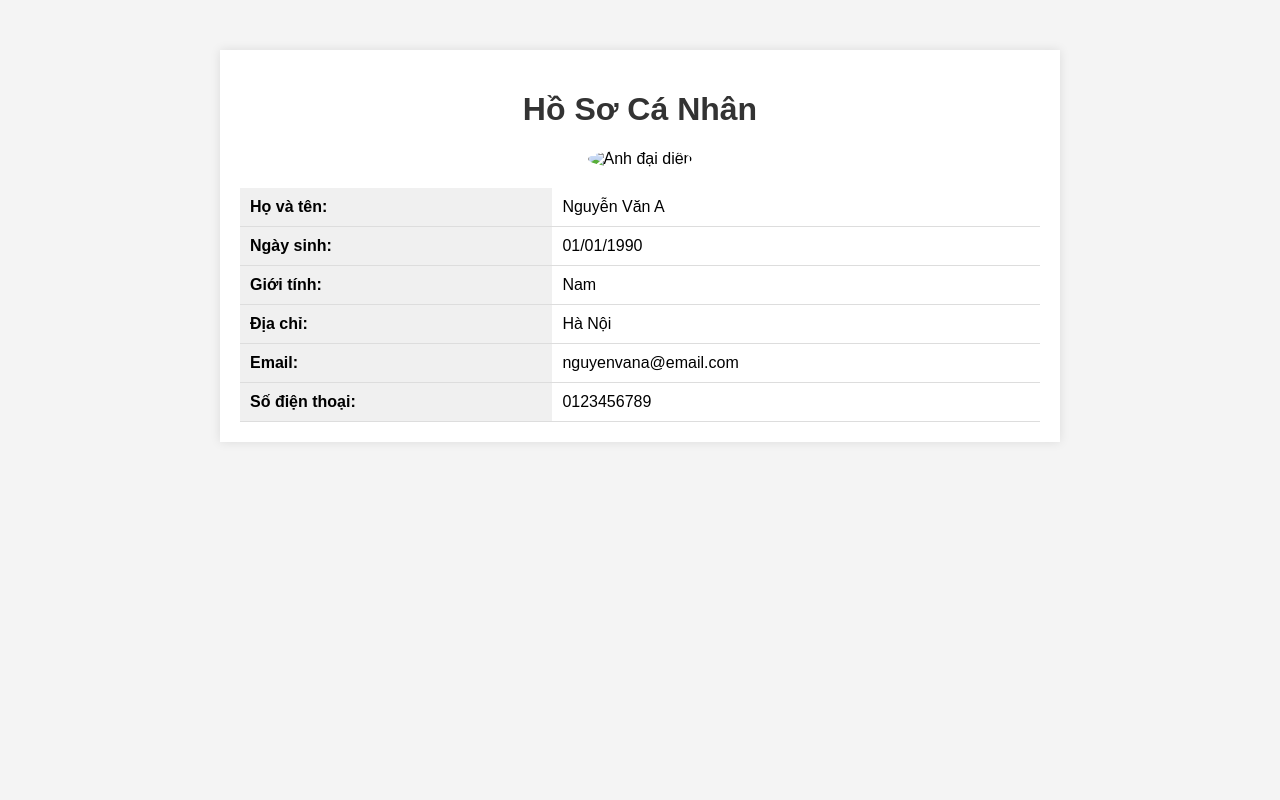
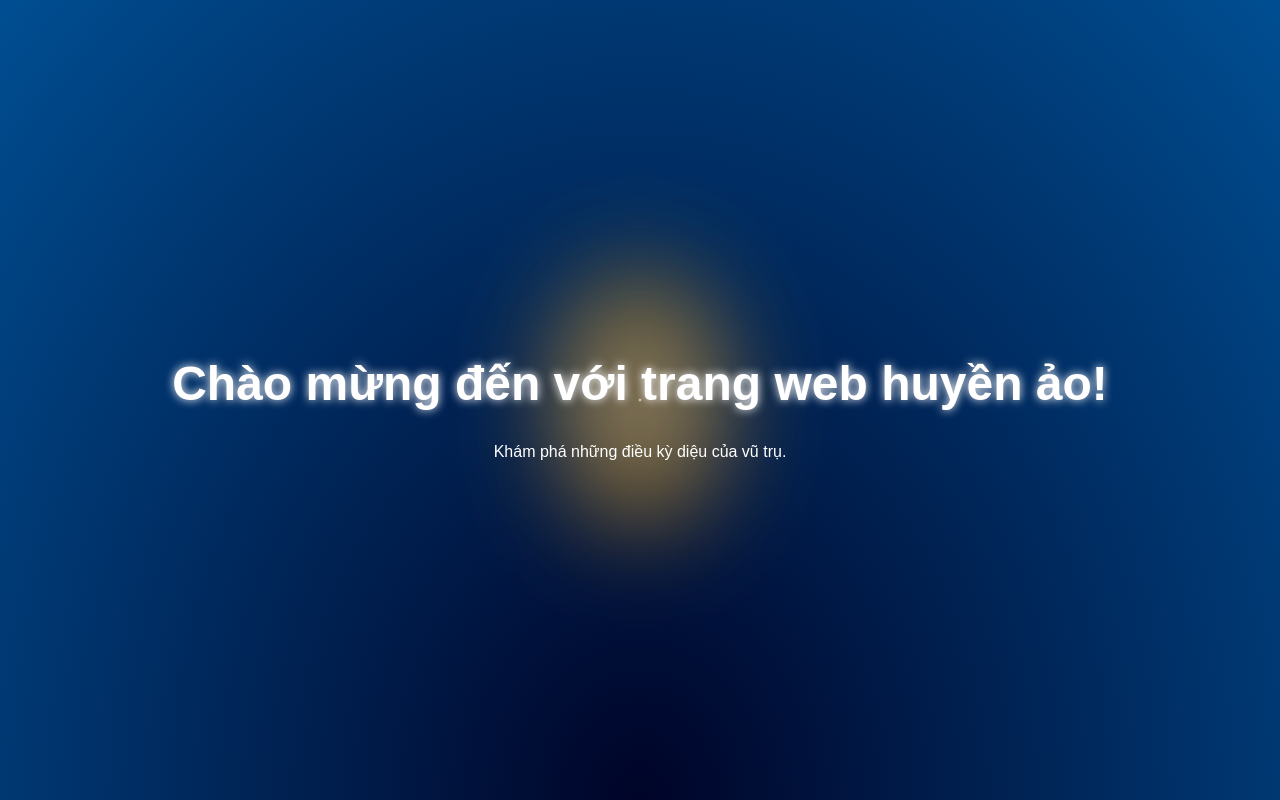
Before and after one commit to Kienvcs/hola, a plain HTML site: page index.html in a window 1280 px wide. Drawn offline with Linux system fonts and the light colour scheme.

Commit message:
Update index.html

```diff
--- a/index.html
+++ b/index.html
@@ -3,90 +3,144 @@
 <head>
   <meta charset="UTF-8">
   <meta name="viewport" content="width=device-width, initial-scale=1.0">
-    <title>Hồ Sơ Cá Nhân</title>
+  <title>Nền Trang Huyền Ảo</title>
   <style>
     body {
-            font-family: Arial, sans-serif;
       margin: 0;
-            padding: 0;
-            background-color: #f4f4f4;
+      overflow: hidden;
+      background: radial-gradient(ellipse at bottom, #000428, #004e92);
+      /* Sử dụng radial-gradient để tạo hiệu ứng lan tỏa từ dưới lên */
     }
 
     .container {
-            max-width: 800px;
-            margin: 50px auto;
+      position: relative;
+      height: 100vh;
+      display: flex;
+      justify-content: center;
+      align-items: center;
+      perspective: 1000px; /* Tạo hiệu ứng 3D cho các ngôi sao */
+    }
+
+    .star {
+      position: absolute;
+      width: 2px;
+      height: 2px;
       background-color: #fff;
-            padding: 20px;
-            box-shadow: 0 0 10px rgba(0, 0, 0, 0.1);
+      border-radius: 50%;
+      box-shadow: 0 0 10px #fff;
+      animation: twinkle 2s linear infinite, move 10s linear infinite;
+      /* Thêm animation di chuyển cho ngôi sao */
+    }
+
+    @keyframes twinkle {
+      0%, 100% {
+        opacity: 1;
+      }
+      50% {
+        opacity: 0.2;
+      }
+    }
+
+    /* Animation di chuyển với hiệu ứng 3D */
+    @keyframes move {
+      0% {
+        transform: translateZ(0px);
+      }
+      50% {
+        transform: translateZ(200px); /* Di chuyển ngôi sao ra xa */
+      }
+      100% {
+        transform: translateZ(0px);
+      }
+    }
+
+    .star:nth-child(n) {
+      top: random(0%, 100%);
+      left: random(0%, 100%);
+      animation-delay: random(0s, 2s);
+    }
+
+    /* Tinh vân với nhiều màu sắc hơn */
+    .nebula {
+      position: absolute;
+      width: 300px;
+      height: 200px;
+      background: radial-gradient(ellipse at center,
+        rgba(100, 149, 237, 0.6), /* Màu xanh lam */
+        rgba(255, 165, 0, 0.4),  /* Màu cam */
+        rgba(255, 255, 255, 0) 70%);
+      filter: blur(50px);
+      animation: drift 15s linear infinite, rotate 20s linear infinite;
+      /* Thêm animation xoay cho tinh vân */
+    }
+
+    @keyframes drift {
+      0% {
+        transform: translate(0, 0);
+      }
+      100% {
+        transform: translate(100px, -50px);
+      }
+    }
+
+    /* Animation xoay */
+    @keyframes rotate {
+      0% {
+        transform: rotate(0deg);
+      }
+      100% {
+        transform: rotate(360deg);
+      }
+    }
+
+    .nebula:nth-child(1) {
+      top: 30%;
+      left: 20%;
+      animation-delay: 3s;
+    }
+
+    .nebula:nth-child(2) {
+      top: 60%;
+      left: 80%;
+      animation-delay: 7s;
+    }
+
+    /* Thêm nhiều nebula hơn nếu cần */
+
+    .content {
+      text-align: center;
+      color: #fff;
+      z-index: 1;
+      font-family: 'Arial', sans-serif;
+      /* Sử dụng font chữ đẹp hơn */
     }
 
     h1 {
-            text-align: center;
-            color: #333;
-        }
-
-        .profile-pic {
-            text-align: center;
-            margin-bottom: 20px;
-        }
-
-        .profile-pic img {
-            width: 200px;
-            height: 200px;
-            border-radius: 50%;
-            object-fit: cover;
-        }
-
-        table {
-            width: 100%;
-            border-collapse: collapse;
-        }
-
-        th, td {
-            padding: 10px;
-            text-align: left;
-            border-bottom: 1px solid #ddd;
-        }
-
-        th {
-            background-color: #f0f0f0;
+      font-size: 3em;
+      text-shadow: 0 0 10px #fff; /* Thêm hiệu ứng text-shadow */
     }
   </style>
 </head>
 <body>
   <div class="container">
-        <h1>Hồ Sơ Cá Nhân</h1>
+    <div class="star"></div>
+    <div class="star"></div>
+    <div class="star"></div>
+    <div class="star"></div>
+    <div class="star"></div>
+    <div class="star"></div>
+    <div class="star"></div>
+    <div class="star"></div>
+    <div class="star"></div>
+    <div class="star"></div>
 
-        <div class="profile-pic">
-            <img src="hinh-anh-dai-dien.jpg" alt="Ảnh đại diện">
+    <div class="nebula"></div>
+    <div class="nebula"></div>
+
+    <div class="content">
+      <h1>Chào mừng đến với trang web huyền ảo!</h1>
+      <p>Khám phá những điều kỳ diệu của vũ trụ.</p>
     </div>
-
-        <table>
-            <tr>
-                <th>Họ và tên:</th>
-                <td>Nguyễn Văn A</td>
-                </tr>
-            <tr>
-                <th>Ngày sinh:</th>
-                <td>01/01/1990</td>
-                </tr>
-            <tr>
-                <th>Giới tính:</th>
-                <td>Nam</td>
-                </tr>
-            <tr>
-                <th>Địa chỉ:</th>
-                <td>Hà Nội</td>
-                </tr>
-            <tr>
-                <th>Email:</th>
-                <td>nguyenvana@email.com</td>
-                </tr>
-            <tr>
-                <th>Số điện thoại:</th>
-                <td>0123456789</td>
-                </tr>
-        </table>
   </div>
 </body>
 </html>
```
Lines whose indentation alone changed are shown as unchanged.
